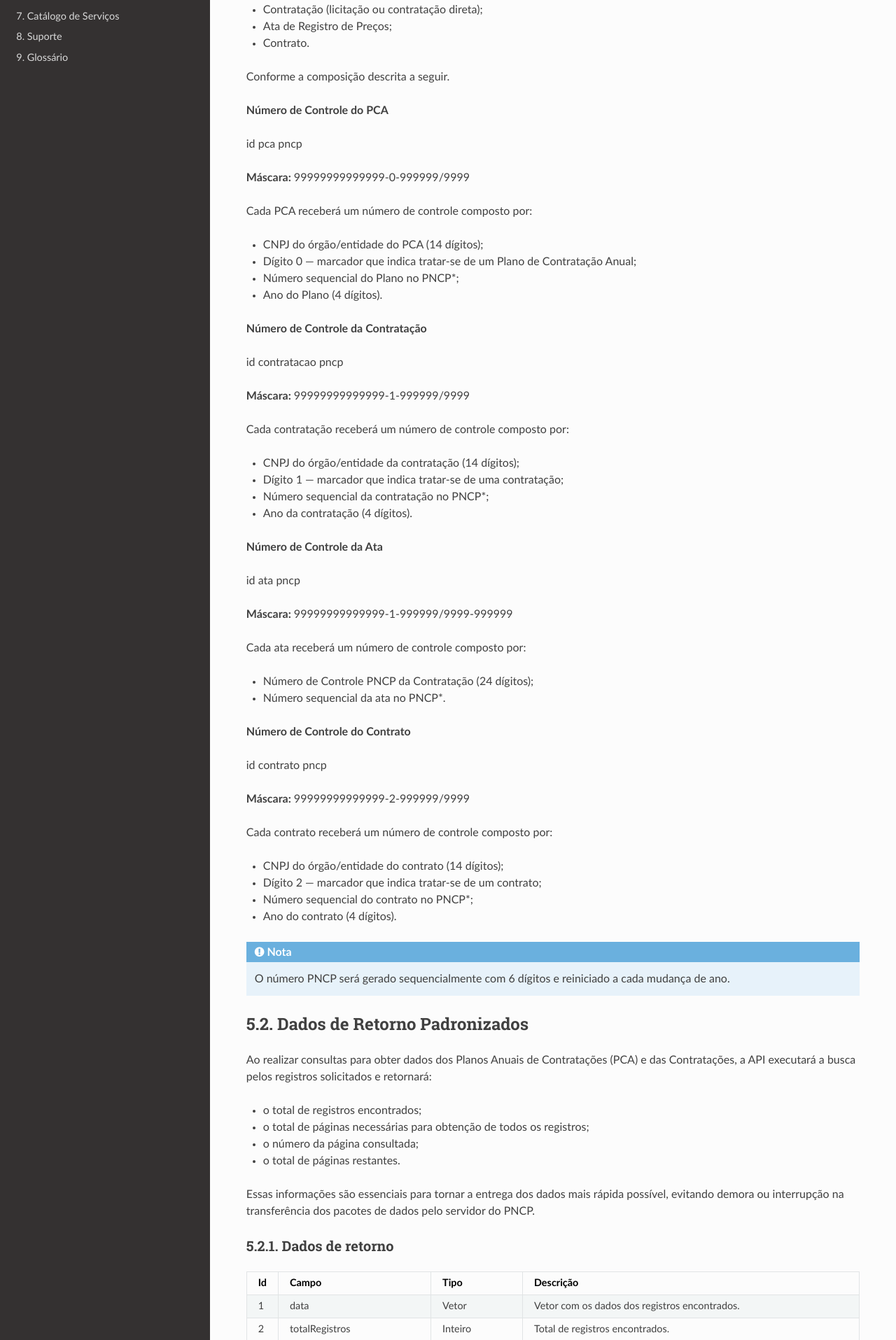
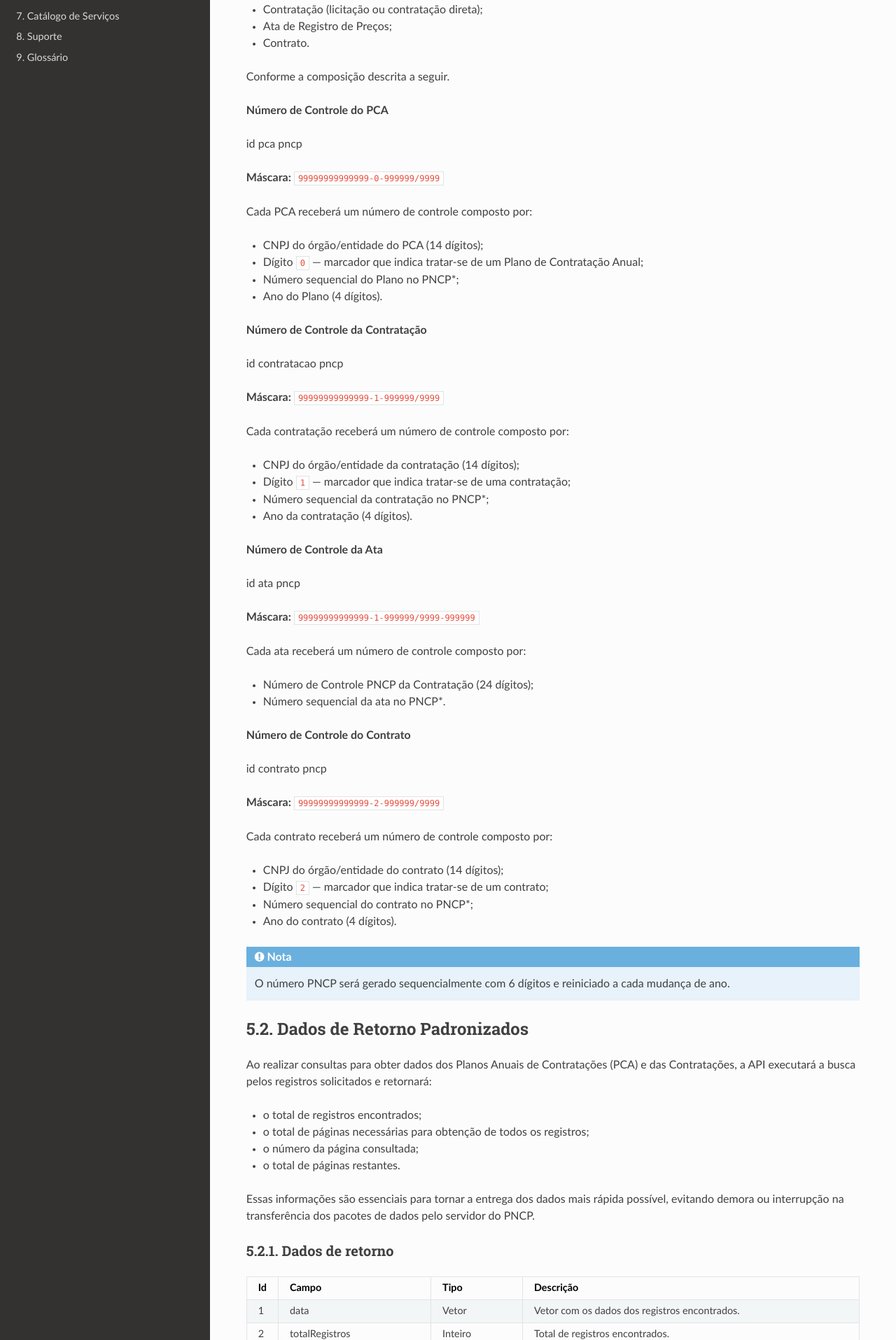
Before and after one commit to sofiaestrelab/Manual-de-Consulta-do-PNCP, a Sphinx documentation site: the page built from docs/source/recomendacoes_iniciais/index.rst, in a window 1280 px wide. Shown: the part 390-2305 px from the top of the page at 70% size. Built offline with Sphinx 7.4.7 and the Read the Docs theme 3.1.0, drawn with Linux system fonts in a browser that asks for light colours; pages that are not in the unit, such as notebooks, are missing from menus.

```diff
--- a/docs/source/recomendacoes_iniciais/index.rst
+++ b/docs/source/recomendacoes_iniciais/index.rst
@@ -19,12 +19,12 @@ Conforme a composição descrita a seguir.
 
 id pca pncp
 
-**Máscara:** 99999999999999-0-999999/9999
+**Máscara:** ``99999999999999-0-999999/9999``
 
 Cada PCA receberá um número de controle composto por:
 
 - CNPJ do órgão/entidade do PCA (14 dígitos);
-- Dígito 0 — marcador que indica tratar-se de um Plano de Contratação Anual;
+- Dígito ``0`` — marcador que indica tratar-se de um Plano de Contratação Anual;
 - Número sequencial do Plano no PNCP*;
 - Ano do Plano (4 dígitos).
 
@@ -32,12 +32,12 @@ Cada PCA receberá um número de controle composto por:
 
 id contratacao pncp
 
-**Máscara:** 99999999999999-1-999999/9999
+**Máscara:** ``99999999999999-1-999999/9999``
 
 Cada contratação receberá um número de controle composto por:
 
 - CNPJ do órgão/entidade da contratação (14 dígitos);
-- Dígito 1 — marcador que indica tratar-se de uma contratação;
+- Dígito ``1`` — marcador que indica tratar-se de uma contratação;
 - Número sequencial da contratação no PNCP*;
 - Ano da contratação (4 dígitos).
 
@@ -45,7 +45,7 @@ Cada contratação receberá um número de controle composto por:
 
 id ata pncp
 
-**Máscara:** 99999999999999-1-999999/9999-999999
+**Máscara:** ``99999999999999-1-999999/9999-999999``
 
 Cada ata receberá um número de controle composto por:
 
@@ -56,12 +56,12 @@ Cada ata receberá um número de controle composto por:
 
 id contrato pncp
 
-**Máscara:** 99999999999999-2-999999/9999
+**Máscara:** ``99999999999999-2-999999/9999``
 
 Cada contrato receberá um número de controle composto por:
 
 - CNPJ do órgão/entidade do contrato (14 dígitos);
-- Dígito 2 — marcador que indica tratar-se de um contrato;
+- Dígito ``2`` — marcador que indica tratar-se de um contrato;
 - Número sequencial do contrato no PNCP*;
 - Ano do contrato (4 dígitos).
 
```
